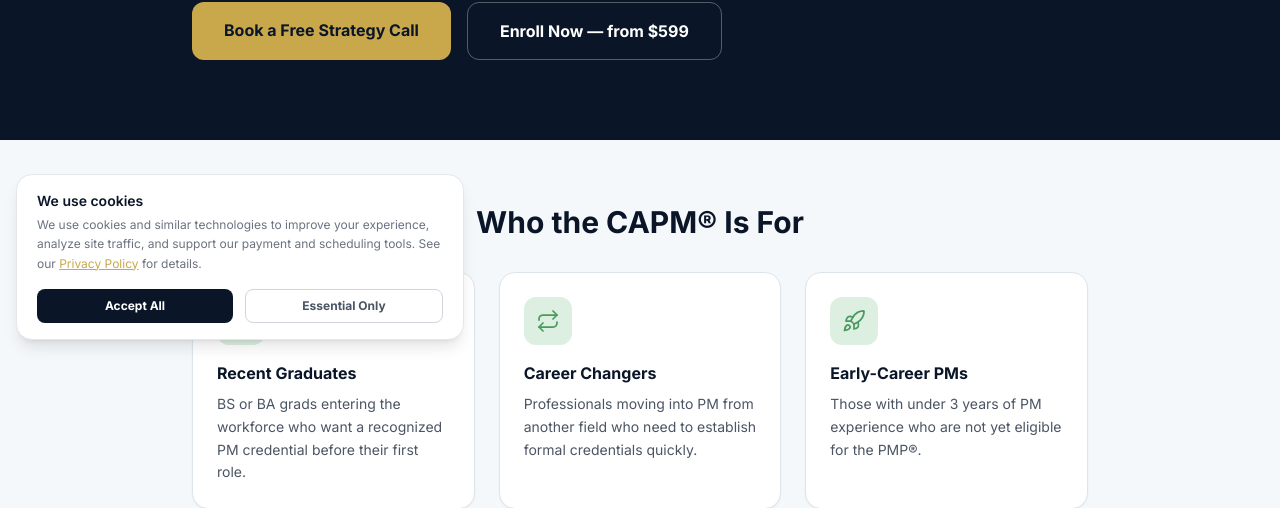
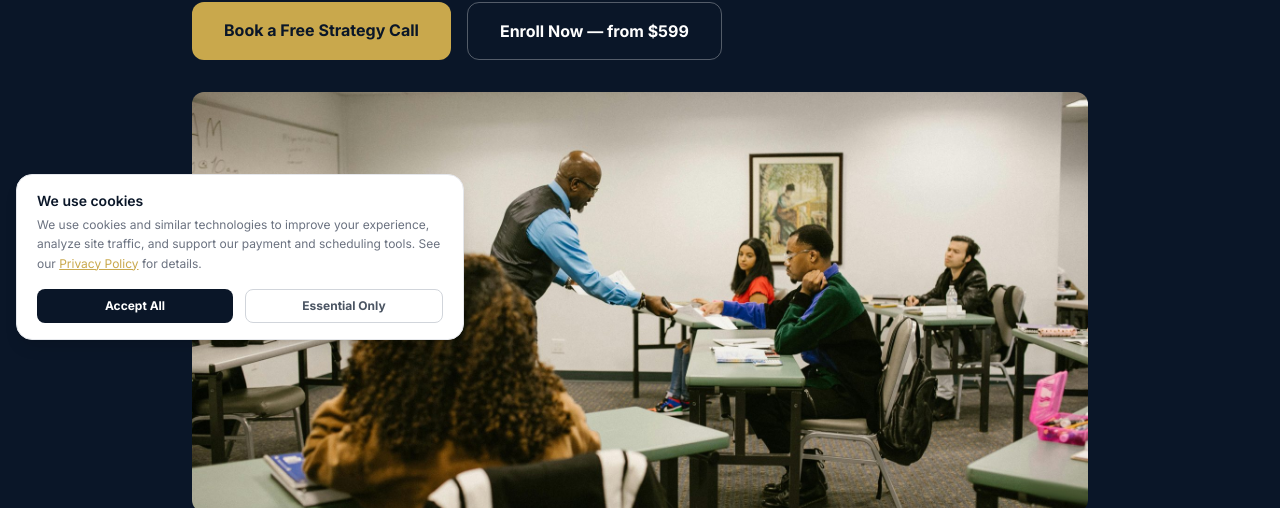
Before and after one commit to D4CGDBEMWS/wisergenerations-pmp, a Next.js app: page /capm in a window 1280 px wide. Shown: the part 444-952 px from the top of the page. Built offline with nearby package versions, Linux system fonts and the light colour scheme; no server answers.

Commit message:
capm: add capm-hero.jpg below hero CTAs

```diff
--- a/app/capm/page.tsx
+++ b/app/capm/page.tsx
@@ -38,6 +38,12 @@
               Enroll Now — from $599
             </Link>
           </div>
+        <img
+          src="/capm-hero.jpg"
+          alt="Instructor leading a project planning session with engaged learners"
+          className="mt-8 w-full rounded-xl object-cover"
+          style={{ maxHeight: '420px' }}
+        />
         </div>
       </section>
 
```
